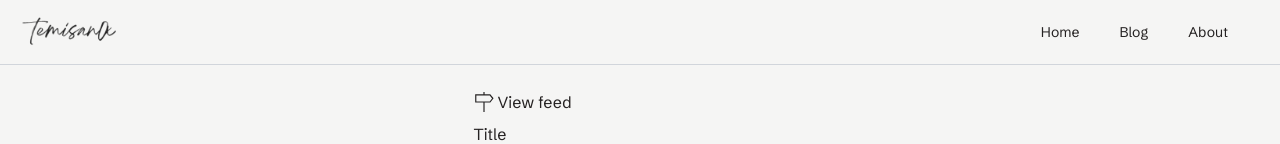
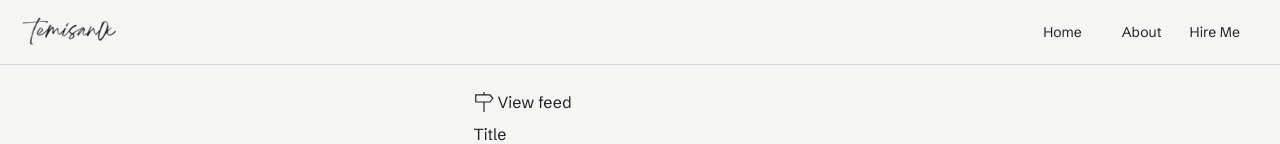
Before and after one commit to temisan0x/blog, a Next.js app: page /tm-admin in a window 1280 px wide. Shown: the top 144 px of the page. Built offline with nearby package versions, Linux system fonts and the light colour scheme; no server answers; the database is empty.

Commit message:
build: code cleanup

```diff
--- a/app/components/CreatePost.tsx
+++ b/app/components/CreatePost.tsx
@@ -69,7 +69,7 @@ const CreatePost = ({
   }
 
   return (
-    <form onSubmit={handleCombinedSubmit} className="mt-2">
+    <form onSubmit={handleCombinedSubmit} className="mt-2 mb-40">
       <div>
         <label htmlFor="title" className="blockfont-bold mb-2">
           Title
@@ -104,7 +104,7 @@ const CreatePost = ({
             <div className="tagscats flex flex-col lg:flex-row sm:flex-col md:flex-col event-content blog-card items-center justify-between">
               <CreateCategories fetchCategories={fetchCategories} />
             </div>
-            <div className="tagscats flex blog-card justify-between">
+            <div className="tagscats flex justify-between mb-[50px]">
               {categories && categories.length > 0 && (
                 <motion.div
                   className="mb-4 mr-2"
--- a/app/components/Navbar.tsx
+++ b/app/components/Navbar.tsx
@@ -1,10 +1,10 @@
-'use client'
+"use client";
 
 import React, { useCallback, useEffect, useState } from "react";
 import Link from "next/link";
 import Image from "next/image";
 import NavbarImg from "@/public/uploads/navlogo.png";
-import { motion, AnimatePresence } from "framer-motion"
+import { motion, AnimatePresence } from "framer-motion";
 
 const Navbar: React.FC = () => {
   const [isMenuOpen, setIsMenuOpen] = useState(false);
@@ -43,17 +43,17 @@ const Navbar: React.FC = () => {
                 </Link>
                 <Link
                   passHref
-                  href="/blog"
-                  className="hover:text-black px-3 py-2 rounded-md text-sm"
-                >
-                  Blog
-                </Link>
-                <Link
-                  passHref
                   href="/temisan"
                   className="hover:text-black px-3 py-2 rounded-md text-sm"
                 >
                   About
+                </Link>
+                <Link
+                  passHref
+                  href="mailto:contact@temycodes.com"
+                  className="block hover:text-white hover:bg-[#252222] hover:px-4 py-2 rounded-md text-sm transition-all"
+                >
+                  Hire Me
                 </Link>
               </div>
             </div>
@@ -126,6 +126,13 @@ const Navbar: React.FC = () => {
               >
                 About
               </Link>
+              <Link
+                passHref
+                href="mailto:contact@temycodes.com"
+                className="block hover:text-white hover:bg-[#252222] hover:px-4 py-2 rounded-md text-sm"
+              >
+                Hire Me
+              </Link>
             </div>
           </motion.div>
         )}
```
Also changed, not shown: app/page.module.css (indentation only).
